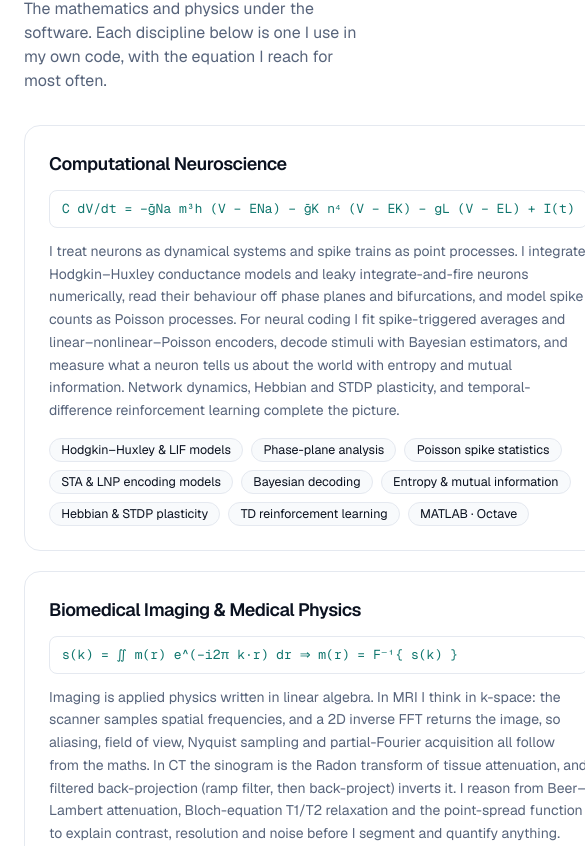
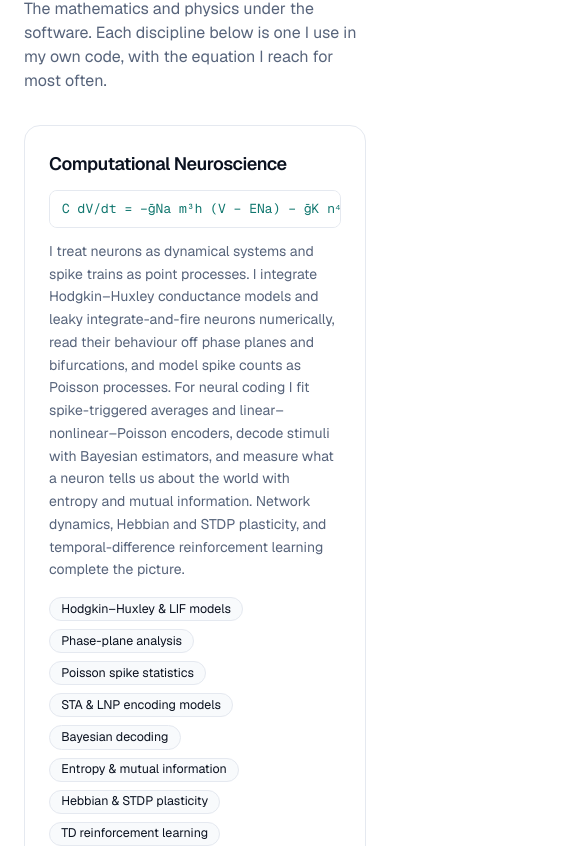
Before and after one commit to mbote-droid/portfolio, a Next.js app: page / in a window 390 px wide. Shown: the part 4738-5584 px from the top of the page, 585 px wide, since content can reach past the window. Built offline with nearby package versions, Linux system fonts and the light colour scheme.

Commit message:
Fix horizontal scroll on phones in Science & Methods cards

```diff
--- a/src/components/Methods.tsx
+++ b/src/components/Methods.tsx
@@ -17,7 +17,7 @@ export function Methods() {
           {methods.map((m) => (
             <article
               key={m.title}
-              className="flex flex-col rounded-2xl border border-border bg-card p-6 transition-all hover:-translate-y-0.5 hover:border-accent/50"
+              className="flex min-w-0 flex-col rounded-2xl border border-border bg-card p-6 transition-all hover:-translate-y-0.5 hover:border-accent/50"
             >
               <h3 className="text-lg font-semibold tracking-tight">{m.title}</h3>
               <p
```
